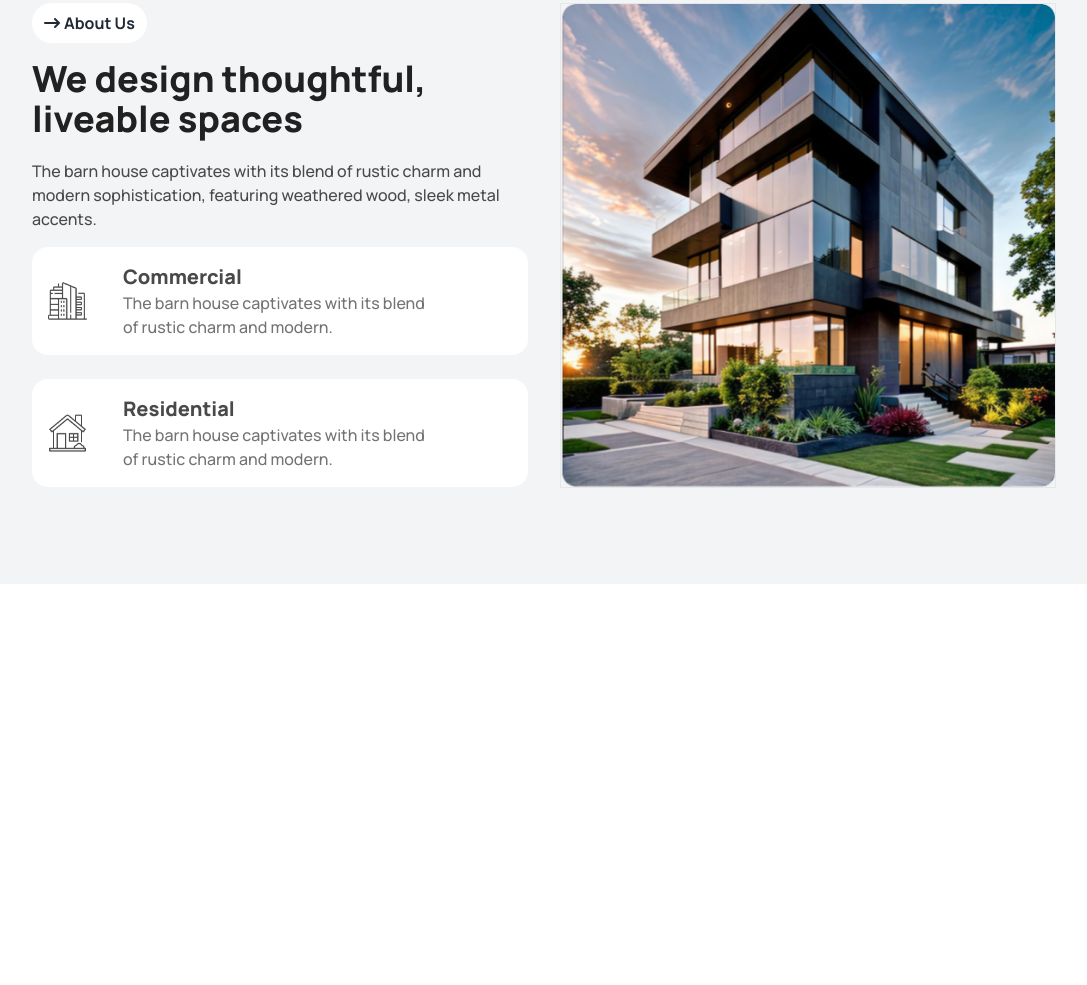
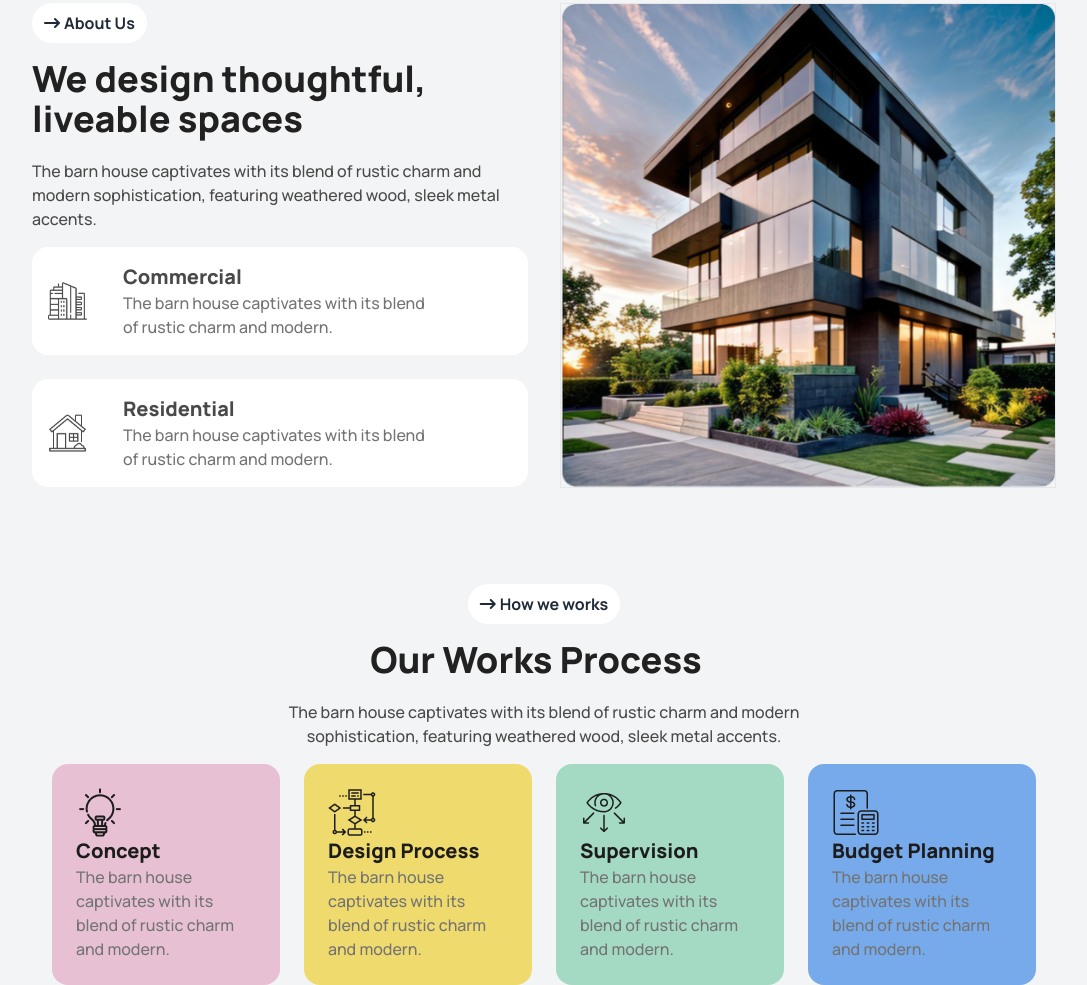
Before and after one commit to rabbihossen514/assignment-3-final, a plain HTML site: page index.html in a window 1280 px wide. Shown: the part 1041-2026 px from the top of the page, without its empty margins (96-1183 px from the left). Before the commit the page ends 1625 px from the top, so only its background shows below. Drawn offline with nearby package versions, Linux system fonts and the light colour scheme.

Commit message:
added works process area destop & mobile responsive done

```diff
--- a/index.html
+++ b/index.html
@@ -80,14 +80,14 @@
         <div class="btn btn-ghost lg:hidden">
           <svg
             xmlns="http://www.w3.org/2000/svg"
-            class="h-5 w-5"
+            class="h-6 w-6"
             fill="none"
             viewBox="0 0 24 24"
             stroke="currentColor">
             <path
             stroke-linecap="round"
             stroke-linejoin="round"
-            stroke-width="2"
+            stroke-width="3"
             d="M4 6h16M4 12h8m-8 6h16" />
           </svg>
         </div>
@@ -158,28 +158,73 @@
         </div>
       </section>
 
-      <!-- section 03 -->
-      <section>
-
-      </section>
+      <!-- section 03
+      <section class="bg-banner">
+        <div class="flex justify-between gap-9 max-w-screen-lg mx-auto lg:py-24 py-8 lg:px-0 px-5 relative">
+          <div>
+                optional section
+            <i class="fa-regular fa-message"></i>
+            <i class="fa-solid fa-warehouse"></i>
+            <i class="fa-solid fa-people-roof"></i>
+            <i class="fa-solid fa-user-group"></i>
+          </div>
+        </div>
+      </section>-->
 
       <!-- section 04 -->
-      <section>
-
+      <section class="bg-banner"><!-- main section Our Works Process -->
+        <div class="max-w-screen-lg mx-auto px-5">
+          <div>
+            <div class="bg-white px-3 py-2 rounded-full w-fit flex gap-1 mx-auto">
+              <button class="rounded-full"><i class="fa-solid fa-arrow-right-long"></i></button>
+              <button class="font-bold text-base">How we works</button>
+            </div>
+            <div class="text-center">
+              <h2 class="text-heading_color font-extrabold lg:mb-5 mb-4 lg:text-4xl text-2xl lg:pl-0 px-4 mt-4">Our Works Process</h2>
+              <p class="font-medium text-base text-h_btn_color lg:px-48 mb-4 lg:pr-">The barn house captivates with its blend of rustic charm and modern sophistication, featuring weathered wood, sleek metal accents.</p>
+            </div>
+          </div>
+          <div class="grid lg:grid-cols-4 gap-6">
+            <div class="px-6 py-6 bg-concept_color rounded-2xl">
+              <img src="assets/concept.png" alt="">
+              <h3 class="font-extrabold text-xl text-aro_btn_color">Concept</h3>
+              <p class="font-medium text-base text-s_btn_color">The barn house captivates with its blend of rustic charm and modern.</p>
+            </div>
+            <div class="px-6 py-6 bg-process_color rounded-2xl">
+              <img src="assets/flow-chart.png" alt="">
+              <h3 class="font-extrabold text-xl text-aro_btn_color">Design Process</h3>
+              <p class="font-medium text-base text-s_btn_color">The barn house captivates with its blend of rustic charm and modern.</p>
+            </div>
+            <div class="px-6 py-6 bg-supervision_color rounded-2xl">
+              <img src="assets/vision.png" alt="">
+              <h3 class="font-extrabold text-xl text-aro_btn_color">Supervision</h3>
+              <p class="font-medium text-base text-s_btn_color">The barn house captivates with its blend of rustic charm and modern.</p>
+            </div>
+            <div class="px-6 py-6 bg-planning_color rounded-2xl">
+              <img src="assets/budget-planning.png" alt="">
+              <h3 class="font-extrabold text-xl text-aro_btn_color">Budget Planning</h3>
+              <p class="font-medium text-base text-s_btn_color">The barn house captivates with its blend of rustic charm and modern.</p>
+            </div>
+          </div>
+        </div>
       </section>
 
       <!-- section 05 -->
       <section>
+        <!-- Our Latest Portfolio
+         challenge part -->
+      </section>
 
-      </section>
       <!-- section 06 -->
       <section>
-
+        <!-- Read Our Articles and News -->
+         <!-- optional -->
       </section>
 
       <!-- section 07 -->
       <section>
-
+        <!-- Let’s Discuss Next Project -->
+         <!-- main part -->
       </section>
     </main>
 
```
